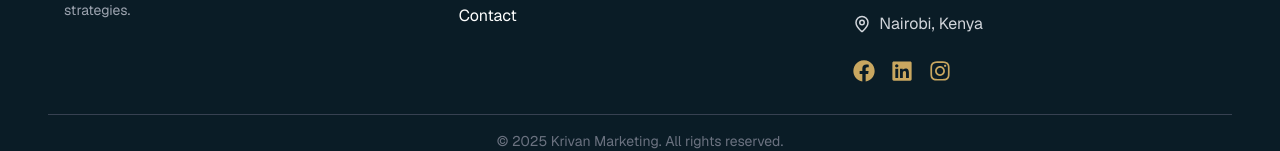
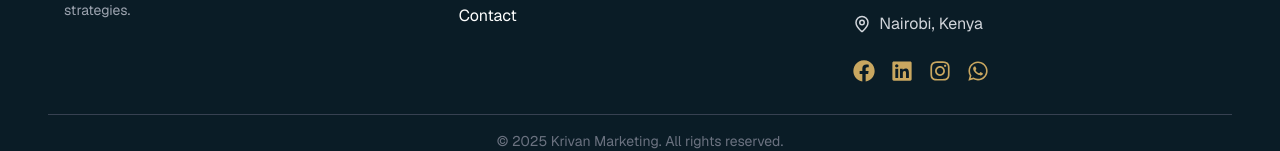
Before and after one commit to Willbeckh/krivan, a Next.js app: page / in a window 1280 px wide. Shown: the part 2731-2882 px from the top of the page. Built offline with nearby package versions, Linux system fonts and the light colour scheme.

Commit message:
add whatsapp icon

```diff
--- a/components/footer.tsx
+++ b/components/footer.tsx
@@ -1,5 +1,10 @@
 import Link from "next/link";
-import { FaFacebook, FaLinkedin, FaInstagram } from "react-icons/fa";
+import {
+  FaFacebook,
+  FaLinkedin,
+  FaInstagram,
+  FaWhatsapp,
+} from "react-icons/fa";
 import { Mail, Phone, MapPin } from "lucide-react";
 
 export default function Footer() {
@@ -51,6 +56,12 @@ export default function Footer() {
             <a href="#" className="text-[#C9A760] hover:text-white transition">
               <FaInstagram size={22} />
             </a>
+            <Link
+              href="https://whatsapp.me/254113743723"
+              className="text-[#C9A760] hover:text-white transition"
+            >
+              <FaWhatsapp size={22} />
+            </Link>
           </div>
         </div>
       </div>
```
